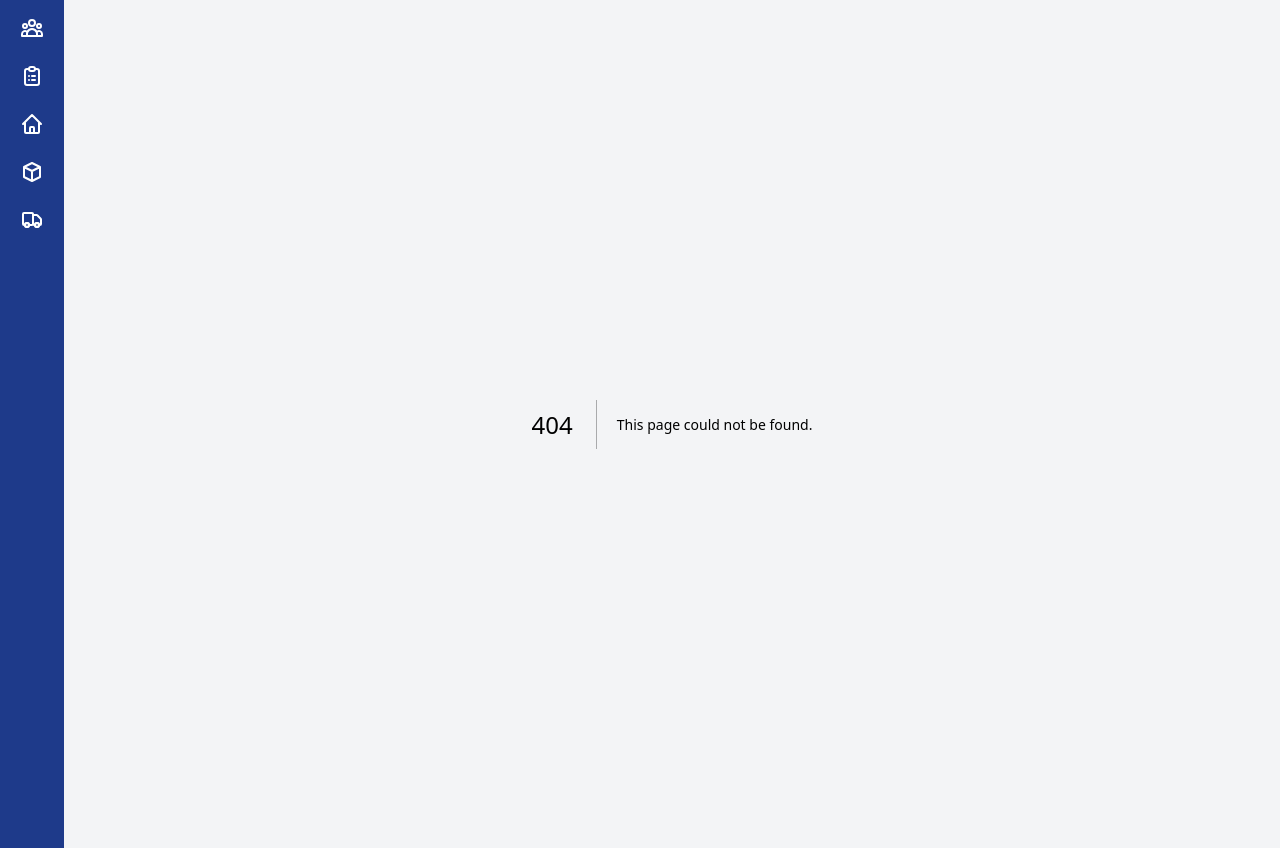
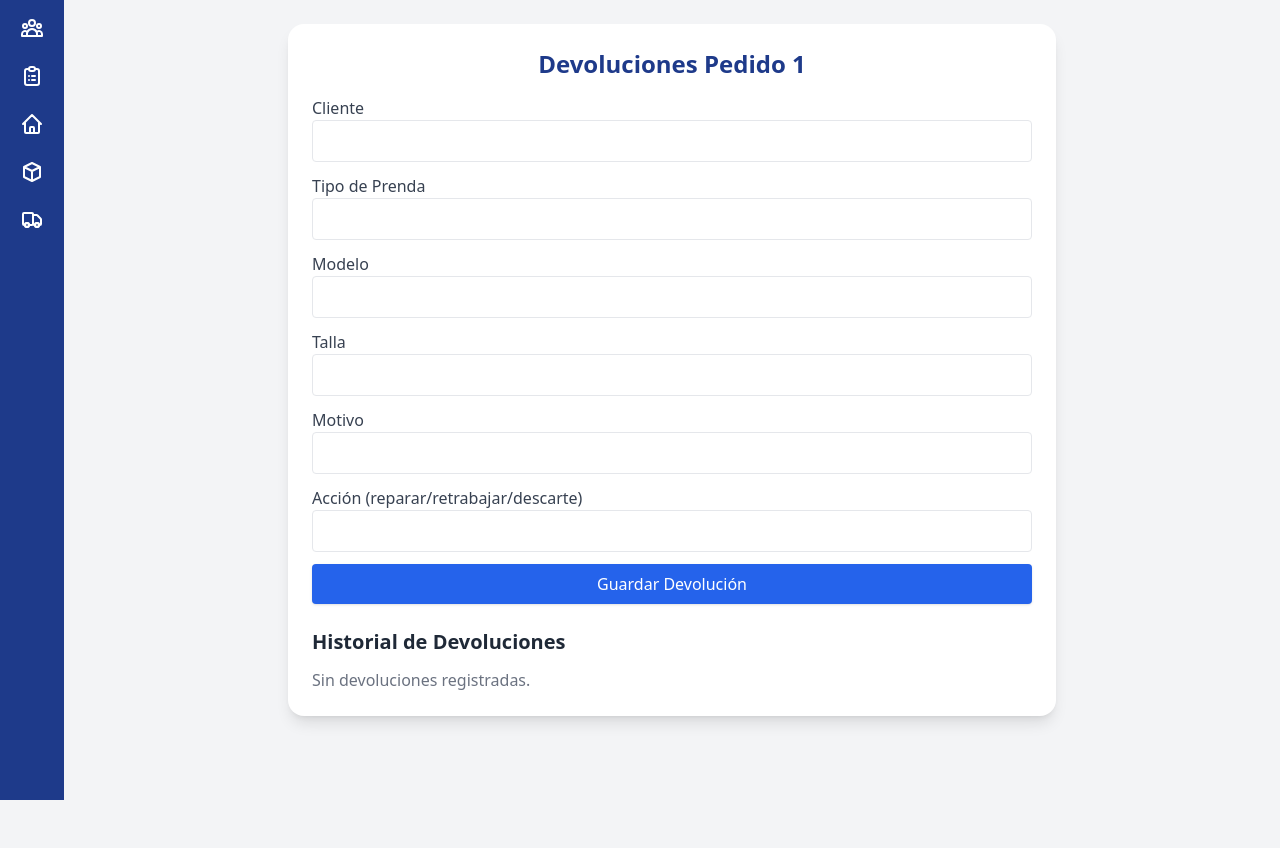
Before and after one commit to AValentinoGPereda/billtonsrpa, a Next.js app: page /pedidos/1/devoluciones in a window 1280 px wide. Before the commit this address had no page. After the commit the page ends 800 px from the top, so only its background shows below. Built offline with nearby package versions, Linux system fonts and the light colour scheme.

Commit message:
HU-10.0: Registro de prendas devueltas

```diff
--- /dev/null
+++ b/src/app/api/pedidos/[id]/devoluciones/route.js
@@ -0,0 +1,44 @@
+// src/app/api/pedidos/[id]/devoluciones/route.js
+import { NextResponse } from 'next/server'
+import {
+  crearDevolucion,
+  actualizarDevolucion,
+  listarDevoluciones
+} from '@/controllers/DevolucionControlador'
+
+export async function GET(request, { params }) {
+  const lista = listarDevoluciones(params.id)
+  return NextResponse.json(lista)
+}
+
+export async function POST(request, { params }) {
+  try {
+    const {
+      cliente, tipoPrenda, modelo,
+      talla, motivo, accion
+    } = await request.json()
+    const totalEsperado = Number(request.headers.get('x-total-esperado'))
+    if (!cliente || !tipoPrenda || !modelo || !talla || !motivo || !accion) {
+      throw new Error('Todos los campos son obligatorios')
+    }
+    const nueva = crearDevolucion({
+      pedidoId: params.id,
+      cliente, tipoPrenda, modelo,
+      talla, motivo, accion,
+      totalEsperado
+    })
+    return NextResponse.json(nueva, { status: 201 })
+  } catch (e) {
+    return NextResponse.json({ error: e.message }, { status: 400 })
+  }
+}
+
+export async function PUT(request, { params }) {
+  try {
+    const { idDevolucion } = await request.json()
+    const actual = actualizarDevolucion(idDevolucion)
+    return NextResponse.json(actual)
+  } catch (e) {
+    return NextResponse.json({ error: e.message }, { status: 400 })
+  }
+}
--- /dev/null
+++ b/src/app/pedidos/[id]/devoluciones/page.jsx
@@ -0,0 +1,140 @@
+// src/app/pedidos/[id]/devoluciones/page.jsx
+'use client'
+import { useState, useEffect } from 'react'
+import { useParams } from 'next/navigation'
+
+export default function DevolucionesPage() {
+  const { id } = useParams()
+  const [historial, setHistorial] = useState([])
+  const [form, setForm] = useState({
+    cliente:'', tipoPrenda:'', modelo:'', talla:'', motivo:'', accion:''
+  })
+  const [error, setError] = useState('')
+  const [success, setSuccess] = useState('')
+
+  useEffect(() => {
+    fetch(`/api/pedidos/${id}/devoluciones`)
+      .then(r => r.json())
+      .then(setHistorial)
+  }, [id])
+
+  function handleChange(e) {
+    setForm(prev => ({ ...prev, [e.target.name]: e.target.value }))
+    setError(''); setSuccess('')
+  }
+
+  async function handleSubmit() {
+    const faltan = Object.entries(form).filter(([k,v])=>!v)
+    if (faltan.length) {
+      setError('Complete todos los campos')
+      return
+    }
+    const res = await fetch(`/api/pedidos/${id}/devoluciones`, {
+      method:'POST',
+      headers:{
+        'Content-Type':'application/json',
+        'x-total-esperado':  Number(prompt('Total de prendas del pedido'))
+      },
+      body: JSON.stringify(form)
+    })
+    const data = await res.json()
+    if (!res.ok) setError(data.error)
+    else {
+      setSuccess('Devolución registrada')
+      setHistorial(prev => [data, ...prev])
+      setForm({ cliente:'', tipoPrenda:'', modelo:'', talla:'', motivo:'', accion:'' })
+    }
+  }
+
+  async function handleRectificar(idDev) {
+    const res = await fetch(`/api/pedidos/${id}/devoluciones`, {
+      method:'PUT',
+      headers:{'Content-Type':'application/json'},
+      body: JSON.stringify({ idDevolucion: idDev })
+    })
+    const data = await res.json()
+    if (res.ok) {
+      setHistorial(h => h.map(x=> x.id===data.id?data:x))
+    }
+  }
+
+  return (
+    <div className="max-w-3xl mx-auto bg-white rounded-2xl shadow-lg p-6">
+      <h1 className="text-2xl font-bold text-center text-blue-900 mb-4">
+        Devoluciones Pedido {id}
+      </h1>
+
+      <div className="space-y-3 mb-6">
+        {error && <p className="text-red-600">{error}</p>}
+        {success && <p className="text-green-600">{success}</p>}
+
+        {['cliente','tipoPrenda','modelo','talla','motivo','accion'].map(field => (
+          <div key={field}>
+            <label className="block text-gray-700">
+              {field === 'tipoPrenda' ? 'Tipo de Prenda'
+               : field === 'accion' ? 'Acción (reparar/retrabajar/descarte)'
+               : field.charAt(0).toUpperCase()+field.slice(1)}
+            </label>
+            <input
+              name={field}
+              value={form[field]}
+              onChange={handleChange}
+              className="w-full border px-3 py-2 rounded focus:outline-none"
+            />
+          </div>
+        ))}
+
+        <button
+          onClick={handleSubmit}
+          className="w-full bg-blue-600 text-white py-2 rounded shadow"
+        >
+          Guardar Devolución
+        </button>
+      </div>
+
+      <h2 className="text-xl font-semibold text-gray-800 mb-3">
+        Historial de Devoluciones
+      </h2>
+      <ul className="space-y-2 max-h-80 overflow-auto">
+        {historial.length === 0 && (
+          <li className="text-gray-500">Sin devoluciones registradas.</li>
+        )}
+        {historial.map(d => (
+          <li key={d.id} className="border p-4 rounded-lg bg-gray-50">
+            <div className="flex justify-between mb-1">
+              <span className="text-gray-600 text-sm">
+                {new Date(d.fecha).toLocaleString()}
+              </span>
+              {d.alerta && (
+                <span className="text-red-700 font-semibold">¡Alerta!</span>
+              )}
+              <span className={`text-sm font-medium ${
+                d.estado === 'RECTIFICADO'
+                  ? 'text-green-700'
+                  : 'text-orange-600'
+              }`}>
+                {d.estado}
+              </span>
+            </div>
+            <div className="grid grid-cols-2 gap-4 text-gray-800 mb-2">
+              <div><strong>Cliente:</strong> {d.cliente}</div>
+              <div><strong>Prenda:</strong> {d.tipoPrenda}</div>
+              <div><strong>Modelo:</strong> {d.modelo}</div>
+              <div><strong>Talla:</strong> {d.talla}</div>
+            </div>
+            <div className="mb-2"><strong>Motivo:</strong> {d.motivo}</div>
+            <div className="mb-2"><strong>Acción:</strong> {d.accion}</div>
+            {d.estado === 'RECTIFICACIÓN PENDIENTE' && (
+              <button
+                onClick={()=> handleRectificar(d.id)}
+                className="bg-green-600 text-white px-3 py-1 rounded"
+              >
+                Marcar como rectificado
+              </button>
+            )}
+          </li>
+        ))}
+      </ul>
+    </div>
+  )
+}
--- /dev/null
+++ b/src/controllers/DevolucionControlador.js
@@ -0,0 +1,18 @@
+// src/controllers/DevolucionControlador.js
+import {
+  registrarDevolucion,
+  rectificarDevolucion,
+  obtenerDevoluciones
+} from '@/models/DevolucionModelo'
+
+export function crearDevolucion(datos) {
+  return registrarDevolucion(datos)
+}
+
+export function actualizarDevolucion(id) {
+  return rectificarDevolucion(id)
+}
+
+export function listarDevoluciones(pedidoId) {
+  return obtenerDevoluciones(pedidoId)
+}
--- /dev/null
+++ b/src/models/DevolucionModelo.js
@@ -0,0 +1,48 @@
+// src/models/DevolucionModelo.js
+
+// Almacenaje en memoria
+const devoluciones = []
+
+// Umbral: si más del X% de prendas se devuelven, se alerta
+const UMBRAL_PORCENTAJE = 0.2  // 20%
+
+/**
+ * Registra una prenda devuelta
+ * @param {{ pedidoId:string, cliente:string, tipoPrenda:string, modelo:string, talla:string, motivo:string, accion:string, totalEsperado:number }} datos
+ */
+export function registrarDevolucion({ pedidoId, cliente, tipoPrenda, modelo, talla, motivo, accion, totalEsperado }) {
+  const devsDePedido = devoluciones.filter(d => d.pedidoId === pedidoId).length + 1
+  const porcentaje = devsDePedido / totalEsperado
+  const alerta = porcentaje > UMBRAL_PORCENTAJE
+
+  const reg = {
+    id: devoluciones.length + 1,
+    pedidoId,
+    cliente,
+    tipoPrenda,
+    modelo,
+    talla,
+    motivo,
+    accion,
+    fecha: new Date().toISOString(),
+    estado: 'RECTIFICACIÓN PENDIENTE',
+    alerta
+  }
+  devoluciones.push(reg)
+  return reg
+}
+
+/**
+ * Actualiza el estado de una devolución a "RECTIFICADO"
+ */
+export function rectificarDevolucion(id) {
+  const d = devoluciones.find(x => x.id === Number(id))
+  if (!d) throw new Error('Devolución no encontrada')
+  d.estado = 'RECTIFICADO'
+  return d
+}
+
+/** Obtiene todas las devoluciones de un pedido */
+export function obtenerDevoluciones(pedidoId) {
+  return devoluciones.filter(d => d.pedidoId === pedidoId)
+}
```
